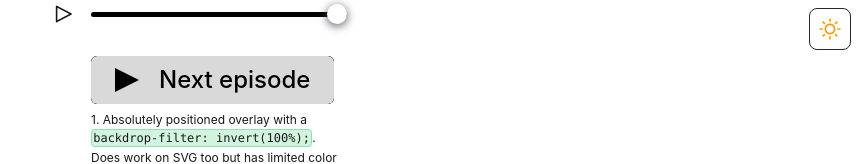
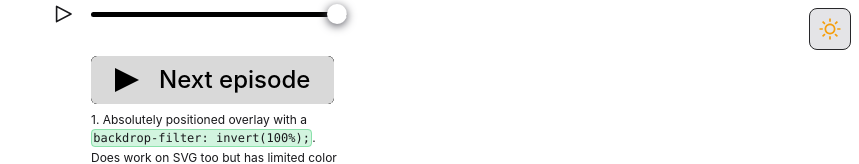
Before and after one commit to xzec/netflix-next-ep-button, a React (Vite) app: page / in a window 1280 px wide. Shown: the top 164 px of the page, without its empty margins (421-1280 px from the left). Built offline with nearby package versions, Linux system fonts and the light colour scheme.

Commit message:
slightly changed colors of the theme toggle button

```diff
--- a/src/components/mode-toggle.tsx
+++ b/src/components/mode-toggle.tsx
@@ -37,7 +37,7 @@ const ModeToggle: FC<ModeToggleProps> = ({ className }) => {
   return (
     <button
       className={cn(
-        'h-[42px] w-[42px] overflow-hidden rounded-lg border border-zinc-800 hover:bg-zinc-100 dark:border-zinc-300 dark:hover:bg-zinc-900',
+        'h-[42px] w-[42px] overflow-hidden rounded-lg border border-zinc-800 bg-zinc-200 hover:bg-zinc-300 dark:border-zinc-300 dark:bg-zinc-800 dark:hover:bg-zinc-700',
         className,
       )}
       onClick={() => setMode((prev) => (prev === 'light' ? 'dark' : 'light'))}
```
